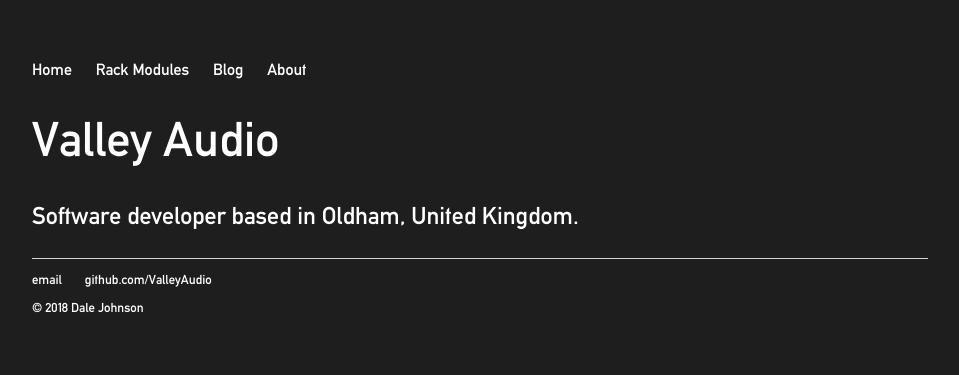
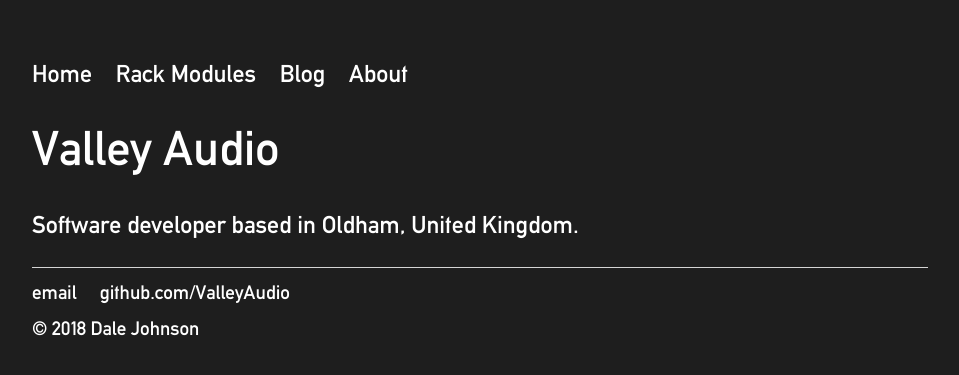
Before and after one commit to ValleyAudio/ValleyAudio.github.io, a Jekyll site: the page built from index.html, in a window 1280 px wide. Shown: the top 375 px of the page, without its empty margins (160-1119 px from the left). Built offline with Jekyll 4.4.1, drawn with Linux system fonts in a browser that asks for light colours.

Commit message:
Ammended style sheet

```diff
--- a/css/main.css
+++ b/css/main.css
@@ -51,11 +51,9 @@
     line-height: 1.4em;
     color: #FFFFFF;
 }
-
-p ul{
+li {
     font-size: 1.5em;
     font-family:'alteDin', 'Helvetica', 'Arial', 'Sans-Serif';
-    line-height: 1.4em;
     color: #FFFFFF;
 }
 footer {
```
